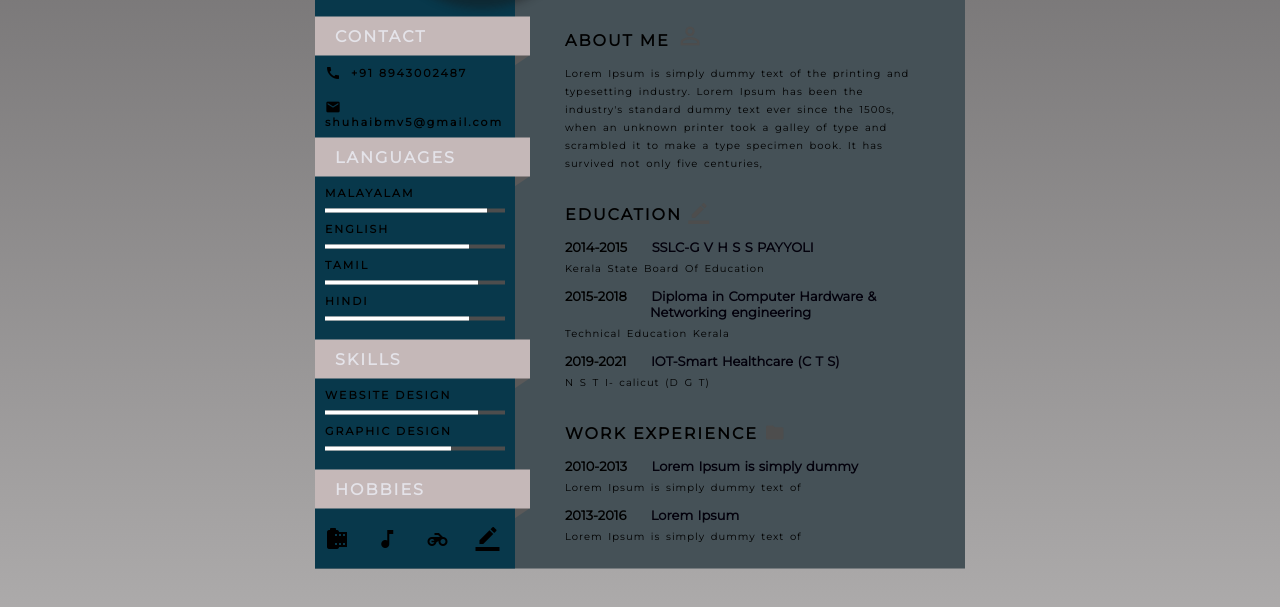
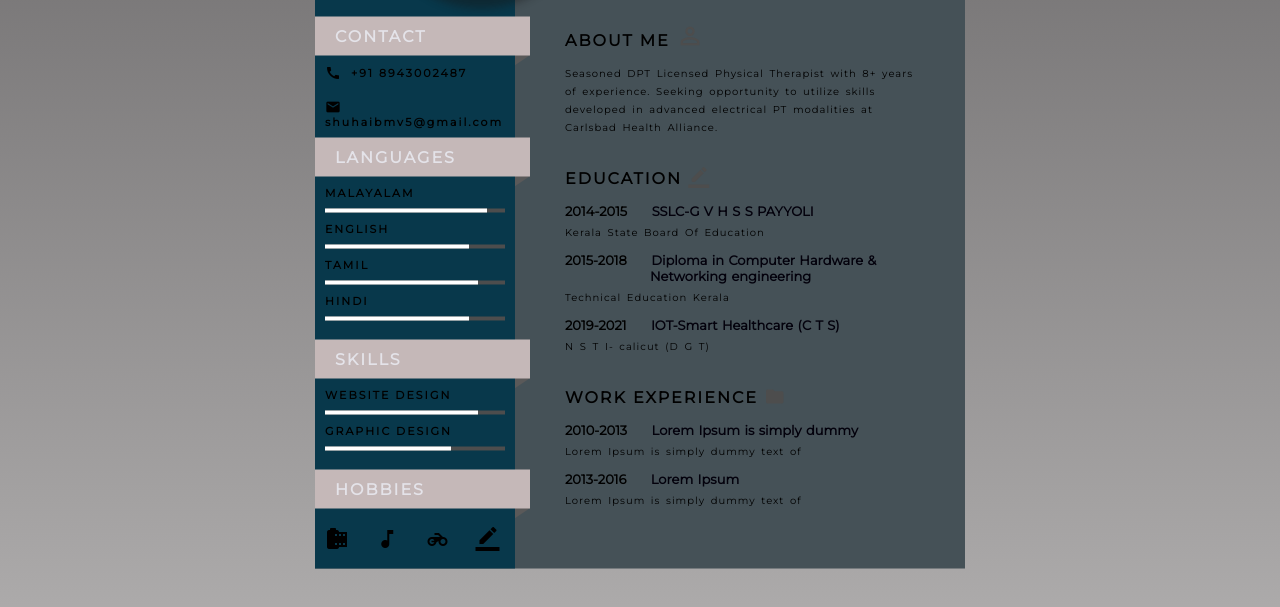
Before and after one commit to shuhaib25/resum, a plain HTML site: page index.html in a window 1280 px wide. Shown: the part 307-914 px from the top of the page. Drawn offline with Linux system fonts and the light colour scheme.

Commit message:
Update index.html

```diff
--- a/index.html
+++ b/index.html
@@ -101,9 +101,9 @@
             <div class="box-2">
                 <h2>ABOUT ME <i class="material-icons icons3" style="font-size: 28px!important; ">perm_identity</i></h2>
                 <p class="p2">
-                    Lorem Ipsum is simply dummy text of the printing and typesetting industry. Lorem Ipsum has been the
-                    industry's standard dummy text ever since the 1500s,<br> when an unknown printer took a galley of
-                    type and scrambled it to make a type specimen book. It has survived not only five centuries,
+                    Seasoned DPT Licensed Physical Therapist with 8+ years of experience. Seeking opportunity to utilize skills
+                    developed in advanced electrical PT modalities at Carlsbad Health Alliance.
+
                 </p>
             </div>
 
```
